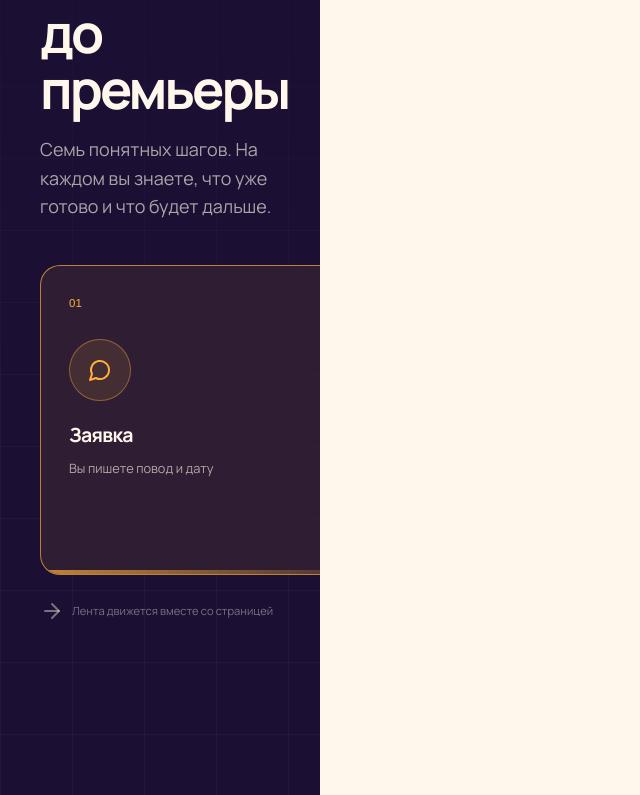
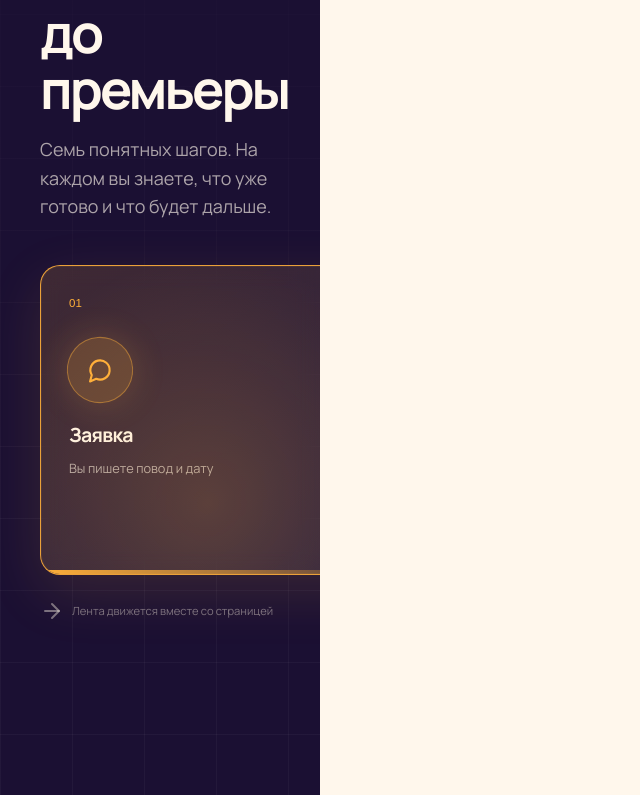
Before and after one commit to Dimortlord/fiidagency-cinema, a React (Vite) app: page / in a window 1280 px wide. Shown: the part 3925-4720 px from the top of the page, without its empty margins (0-640 px from the left). Built offline with nearby package versions, Linux system fonts and the light colour scheme; a web font is replaced by a local one.

Commit message:
Highlight process steps during horizontal scroll

```diff
--- a/src/App.tsx
+++ b/src/App.tsx
@@ -591,7 +591,7 @@ function Process({ processRef, trackRef }: {
         <div className="process-viewport">
           <div className="process-track" ref={trackRef}>
             {processSteps.map(([title, text, Icon], index) => (
-              <article className="process-card" key={title}>
+              <article className={`process-card ${index === 0 ? "is-active" : ""}`} key={title} data-process-card>
                 <div className="step-number">{String(index + 1).padStart(2, "0")}</div>
                 <div className="step-icon"><Icon /></div>
                 <h3>{t(title)}</h3>
@@ -1059,10 +1059,20 @@ function Site() {
         const process = processRef.current;
         const track = trackRef.current;
         if (desktop && process && track) {
+          const processCards = gsap.utils.toArray<HTMLElement>("[data-process-card]", track);
           const horizontalDistance = () => Math.max(0, track.scrollWidth - window.innerWidth + 96);
+          const updateActiveProcessCard = () => {
+            if (!processCards.length) return;
+            const distance = horizontalDistance();
+            const trackX = Number(gsap.getProperty(track, "x")) || 0;
+            const progress = distance > 0 ? Math.min(1, Math.max(0, -trackX / distance)) : 0;
+            const activeIndex = Math.round(progress * (processCards.length - 1));
+            processCards.forEach((card, index) => card.classList.toggle("is-active", index === activeIndex));
+          };
           gsap.to(track, {
             x: () => -horizontalDistance(),
             ease: "none",
+            onUpdate: updateActiveProcessCard,
             scrollTrigger: {
               trigger: process,
               start: "top top",
@@ -1070,8 +1080,10 @@ function Site() {
               scrub: 0.45,
               pin: true,
               invalidateOnRefresh: true,
+              onRefresh: updateActiveProcessCard,
             },
           });
+          updateActiveProcessCard();
         }
 
         const stage = showcaseRef.current;
--- a/src/index.css
+++ b/src/index.css
@@ -1719,12 +1719,33 @@ h3 {
   border-radius: 20px;
   background: rgba(255, 247, 236, 0.07);
   backdrop-filter: blur(12px);
-}
-
-.process-card:first-child,
-.process-card:last-child {
-  border-color: rgba(255, 176, 58, 0.68);
-  background: rgba(255, 176, 58, 0.09);
+  opacity: 0.62;
+  transform: translateY(8px) scale(0.985);
+  transition: opacity 260ms ease, transform 320ms ease, border-color 260ms ease, background 260ms ease, box-shadow 320ms ease;
+}
+
+.process-card::before {
+  position: absolute;
+  inset: -40% -20%;
+  background: radial-gradient(circle at 45% 65%, rgba(255, 176, 58, 0.2), transparent 52%);
+  content: "";
+  opacity: 0;
+  pointer-events: none;
+  transform: scale(0.72);
+  transition: opacity 320ms ease, transform 480ms ease;
+}
+
+.process-card.is-active {
+  border-color: rgba(255, 176, 58, 0.9);
+  background: linear-gradient(145deg, rgba(255, 176, 58, 0.16), rgba(255, 247, 236, 0.07));
+  box-shadow: 0 18px 56px rgba(255, 176, 58, 0.13), inset 0 0 0 1px rgba(255, 176, 58, 0.08);
+  opacity: 1;
+  transform: translateY(0) scale(1);
+}
+
+.process-card.is-active::before {
+  opacity: 1;
+  transform: scale(1);
 }
 
 .step-number {
@@ -1743,6 +1764,13 @@ h3 {
   border-radius: 50%;
   background: rgba(255, 176, 58, 0.1);
   color: var(--amber);
+  transition: background 260ms ease, box-shadow 260ms ease, transform 320ms ease;
+}
+
+.process-card.is-active .step-icon {
+  background: rgba(255, 176, 58, 0.2);
+  box-shadow: 0 0 32px rgba(255, 176, 58, 0.2);
+  transform: rotate(-4deg) scale(1.07);
 }
 
 .process-card h3 {
@@ -1762,8 +1790,13 @@ h3 {
   left: 0;
   height: 4px;
   background: linear-gradient(90deg, var(--amber), transparent);
-  opacity: 0.7;
-}
+  opacity: 0.16;
+  transform: scaleX(0.45);
+  transform-origin: left;
+  transition: opacity 260ms ease, transform 360ms ease;
+}
+
+.process-card.is-active .step-line { opacity: 1; transform: scaleX(1); }
 
 .process-hint {
   display: flex;
@@ -1794,6 +1827,31 @@ h3 {
   overflow: hidden;
   border-radius: 20px;
   color: var(--night);
+  box-shadow: 0 18px 44px rgba(27, 16, 51, 0.04);
+  transition: transform 360ms cubic-bezier(0.2, 0.8, 0.2, 1), box-shadow 360ms ease;
+  isolation: isolate;
+}
+
+.bonus-card::before {
+  position: absolute;
+  z-index: -1;
+  inset: -70% -35%;
+  background: linear-gradient(115deg, transparent 34%, rgba(255, 247, 236, 0.32) 49%, transparent 64%);
+  content: "";
+  opacity: 0;
+  pointer-events: none;
+  transform: translateX(-38%) rotate(5deg);
+  transition: opacity 240ms ease, transform 700ms ease;
+}
+
+.bonus-card:hover {
+  box-shadow: 0 28px 70px rgba(27, 16, 51, 0.13);
+  transform: translateY(-9px);
+}
+
+.bonus-card:hover::before {
+  opacity: 1;
+  transform: translateX(38%) rotate(5deg);
 }
 
 .bonus-card::after {
@@ -1827,6 +1885,12 @@ h3 {
   margin-bottom: 38px;
   border-radius: 50%;
   background: rgba(255, 247, 236, 0.52);
+  transition: transform 360ms cubic-bezier(0.2, 0.8, 0.2, 1), box-shadow 360ms ease;
+}
+
+.bonus-card:hover .bonus-icon {
+  box-shadow: 0 12px 28px rgba(27, 16, 51, 0.12);
+  transform: translateY(-4px) rotate(-7deg) scale(1.08);
 }
 
 .bonus-card h3 {
@@ -2912,7 +2976,6 @@ h3 {
   .hero h1 { font-size: 2.56rem; }
   .hero-cinema { min-height: 89vw; }
   .cinema-screen { right: -20px; left: 0; }
-  .occasion-tabs { margin-right: -20px; padding-right: 20px; }
   .process-track { width: calc(100% - 40px); }
   .gallery-grid { grid-template-columns: 1fr; }
   .footer-links { grid-template-columns: 1fr 1fr; gap: 24px 12px; }
```
